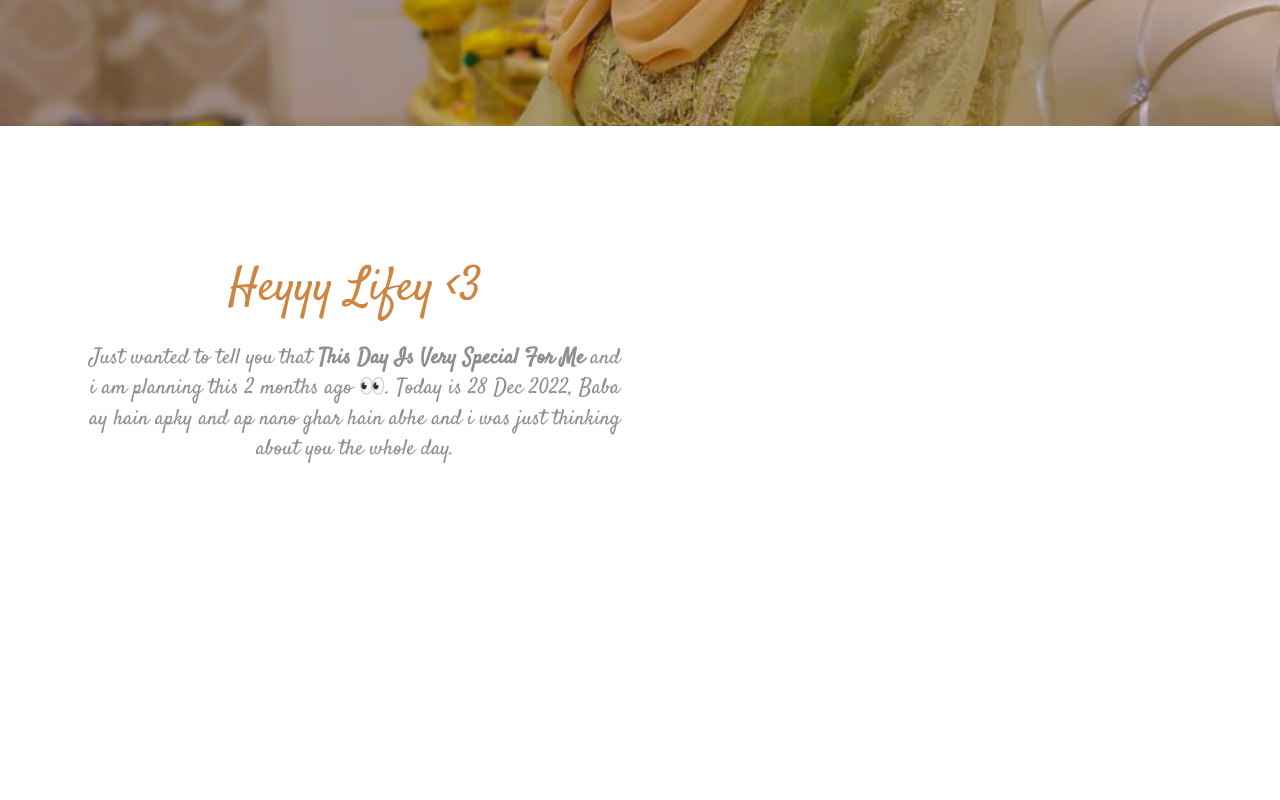
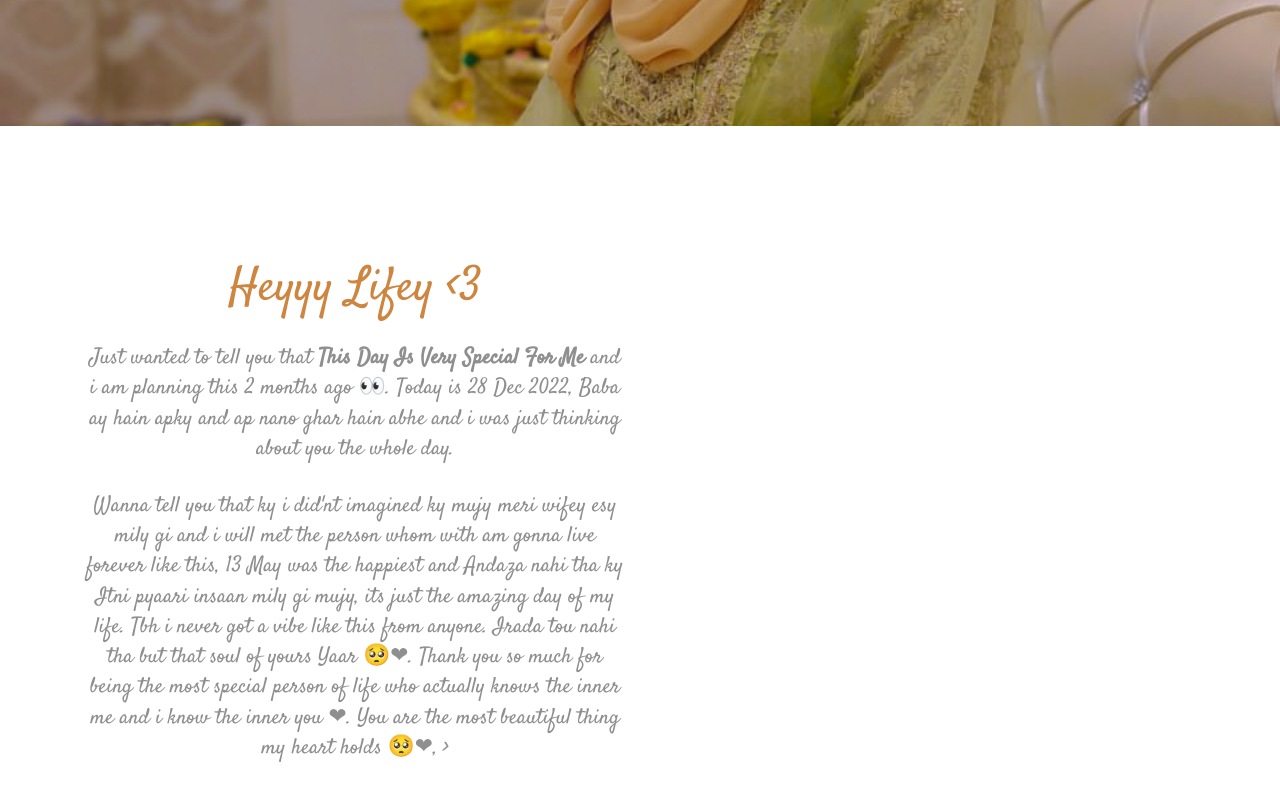
Before and after one commit to moizahmet/Zee-res, a plain HTML site: page index.html in a window 1280 px wide. Shown: the part 724-1524 px from the top of the page. Before the commit the page ends 1293 px from the top, so only its background shows below. Drawn offline with Linux system fonts and the light colour scheme.

Commit message:
para edited

```diff
--- a/css/templatemo-style.css
+++ b/css/templatemo-style.css
@@ -182,3 +182,9 @@ a:focus {
   margin-bottom: 55px;
   color: #3496d8;
 }
+
+
+.footer-spacing {
+
+  height: 50px;
+}
--- a/index.html
+++ b/index.html
@@ -50,17 +50,24 @@
                 <p class="mb-4 tm-intro-text">
                   Just wanted to tell you that <strong> This Day Is Very Special For Me </strong> and i am planning this 2 months ago 👀.
                   Today is 28 Dec 2022, Baba ay hain apky and ap nano ghar hain abhe and i was just thinking about you the whole day.
+              </p>
 
+              <p class="mb-5 tm-intro-text">
+                  Wanna tell you that ky i did'nt imagined ky mujy meri wifey esy mily gi and i will met the person whom with am gonna live forever
+                  like this, 13 May was the happiest and Andaza nahi tha ky Itni pyaari insaan mily gi mujy, its just the amazing day of my life. Tbh i never got a vibe like this from
+                  anyone. Irada tou nahi tha but that soul of yours Yaar 🥺❤. Thank you so much for being the most special person of life who actually knows the inner me and
+                  i know the inner you ❤. You are the most beautiful thing my heart holds 🥺❤,
+
+                  ></form>
               </p>
-                <p class="mb-5 tm-intro-text">
-
-                </p>
             </div>
           </div>
         </div>
+      </section>
 
+      <section class="footer-spacing">
 
-
+      </section>
 
 
 
```
